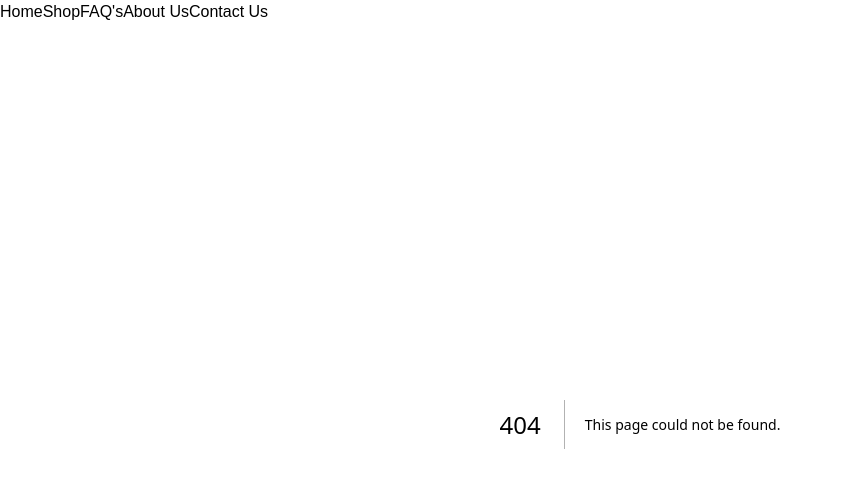
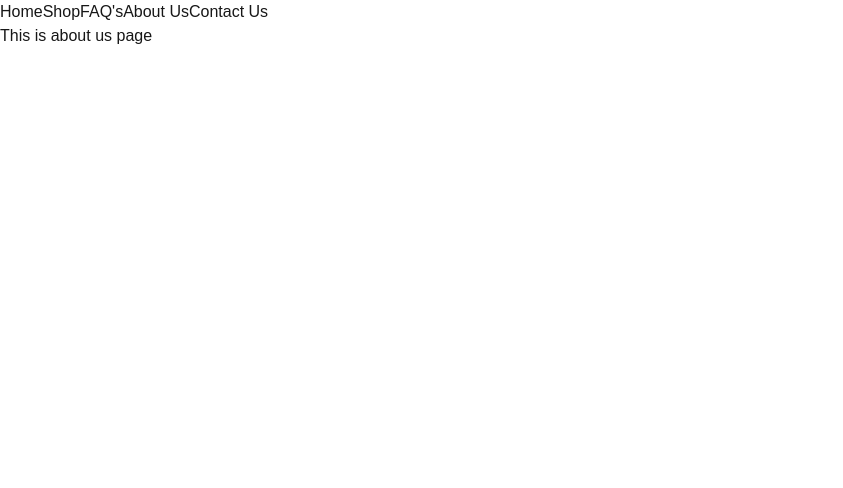
Before and after one commit to shahinexy/Next-js-core-concept-p-1-recape, a Next.js app: page /about in a window 1280 px wide. Before the commit this address had no page. Shown: the top 488 px of the page, without its empty margins (0-843 px from the left). Built offline with nearby package versions, Linux system fonts and the light colour scheme.

Commit message:
about us page created

```diff
--- /dev/null
+++ b/src/app/about/page.jsx
@@ -0,0 +1,11 @@
+import React from 'react';
+
+const aboutpage = () => {
+    return (
+        <div>
+            <h1 className='text-5xl font-semibold text-red-800'>This is about us page</h1>
+        </div>
+    );
+};
+
+export default aboutpage;
--- a/src/components/Navbar/Navbar.jsx
+++ b/src/components/Navbar/Navbar.jsx
@@ -18,11 +18,11 @@ const Navbar = () => {
         },
         {
             title: "About Us",
-            slug: "about-us"
+            slug: "about"
         },
         {
             title: "Contact Us",
-            slug: "/contact-us"
+            slug: "/contact"
         }
     ]
 
```
